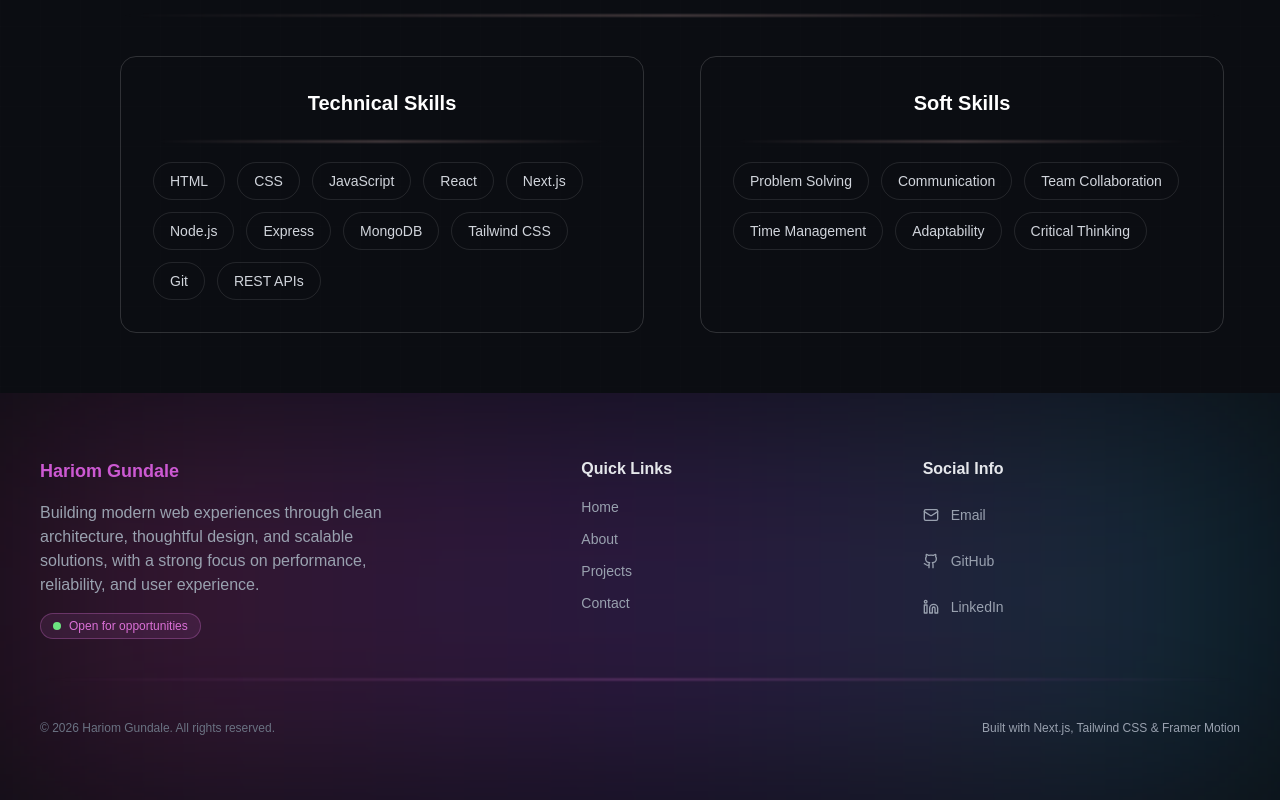
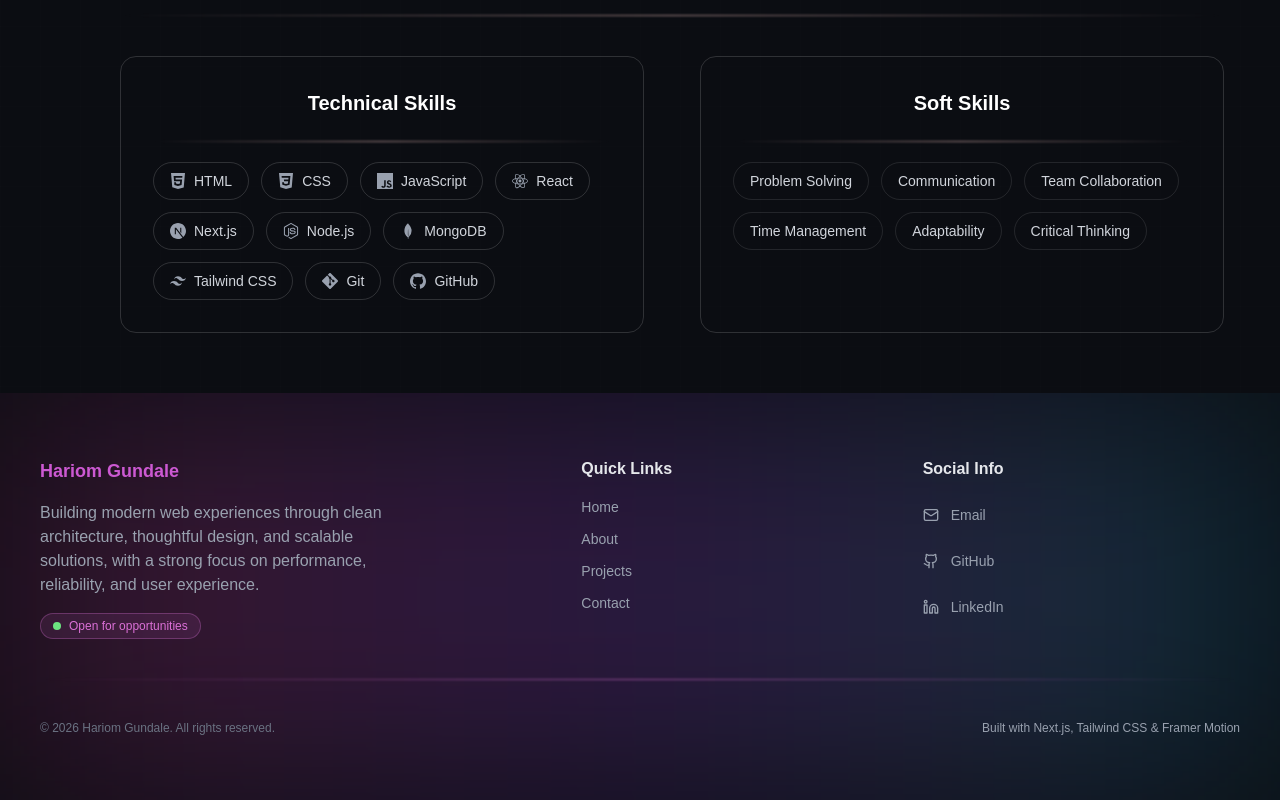
Before and after one commit to HariomGundale/hariom-portfolio, a Next.js app: page /about in a window 1280 px wide. Shown: the part 1194-1994 px from the top of the page. Built offline with nearby package versions, Linux system fonts and the light colour scheme.

Commit message:
final touch to about page and done

```diff
--- a/package.json
+++ b/package.json
@@ -14,7 +14,8 @@
     "next": "16.1.1",
     "react": "19.2.3",
     "react-card-flip": "^1.2.3",
-    "react-dom": "19.2.3"
+    "react-dom": "19.2.3",
+    "react-icons": "^5.5.0"
   },
   "devDependencies": {
     "@tailwindcss/postcss": "^4",
--- a/src/app/about/page.jsx
+++ b/src/app/about/page.jsx
@@ -1,11 +1,39 @@
 "use client";
 import { motion } from "framer-motion";
+import {
+    SiHtml5,
+    SiCss3,
+    SiJavascript,
+    SiReact,
+    SiNextdotjs,
+    SiNodedotjs,
+    SiMongodb,
+    SiTailwindcss, SiGit, SiGithub
+} from "react-icons/si";
 
 export default function AboutPage() {
 
     const box = {
         borderRadius: 5,
     }
+
+    const tech = [
+        { name: "HTML", icon: SiHtml5 },
+        { name: "CSS", icon: SiCss3 },
+        { name: "JavaScript", icon: SiJavascript },
+        { name: "React", icon: SiReact },
+        { name: "Next.js", icon: SiNextdotjs },
+        { name: "Node.js", icon: SiNodedotjs },
+        { name: "MongoDB", icon: SiMongodb },
+        { name: "Tailwind CSS", icon: SiTailwindcss },
+        { name: "Git", icon: SiGit },
+        { name: "GitHub", icon: SiGithub },
+    ];
+
+    const soft = [
+        "Problem Solving", "Communication", "Team Collaboration",
+        "Time Management", "Adaptability", "Critical Thinking",
+    ]
 
     return (
         <main className="min-h-screen relative overflow-hidden bg-[#0b0d12] text-white flex items-center py-6 sm:py-10 px-4 sm:px-8 md:pl-16 lg:pl-24">
@@ -147,32 +175,21 @@ export default function AboutPage() {
                                     viewport={{ once: true }}
                                     transition={{ duration: 0.7, ease: "easeOut" }}
                                     whileHover={{ scale: 1.1 }}
-                                whileTap={{ scale: 0.8 }}
-                                style={box}
+                                    whileTap={{ scale: 0.8 }}
+                                    style={box}
                                 >
                                     <h3 className="mb-6 text-xl font-semibold text-white text-center">
                                         Technical Skills
                                     </h3>
                                     <div className="w-full h-[1px] bg-gradient-to-r from-transparent via-[#FFCDC9]/60 to-transparent my-5 blur-[1px]" />
                                     <div className="flex flex-wrap gap-3">
-                                        {[
-                                            "HTML",
-                                            "CSS",
-                                            "JavaScript",
-                                            "React",
-                                            "Next.js",
-                                            "Node.js",
-                                            "Express",
-                                            "MongoDB",
-                                            "Tailwind CSS",
-                                            "Git",
-                                            "REST APIs",
-                                        ].map((skill) => (
+                                        {tech.map(({ name, icon: Icon }) => (
                                             <span
-                                                key={skill}
-                                                className="rounded-full border border-white/10 px-4 py-2 text-sm text-gray-300 transition-all duration-300 hover:border-cyan-400/60 hover:text-white hover:shadow-[0_0_15px_rgba(34,211,238,0.35)]"
-                                            >
-                                                {skill}
+                                                key={name}
+                                                className="flex items-center gap-2 rounded-full border border-white/15 px-4 py-2 text-sm text-gray-300 transition-all duration-300 hover:border-cyan-400/60 hover:text-white hover:shadow-[0_0_15px_rgba(34,211,238,0.35)]"
+                                            ><Icon className="text-base text-gray-400 transition-colors duration-300 group-hover:text-cyan-400" />
+                                                {name}
+
                                             </span>
                                         ))}
                                     </div>
@@ -188,22 +205,15 @@ export default function AboutPage() {
                                     viewport={{ once: true }}
                                     transition={{ duration: 0.7, ease: "easeOut" }}
                                     whileHover={{ scale: 1.1 }}
-                                whileTap={{ scale: 0.8 }}
-                                style={box}
+                                    whileTap={{ scale: 0.8 }}
+                                    style={box}
                                 >
                                     <h3 className="mb-6 text-xl font-semibold text-white text-center" >
                                         Soft Skills
                                     </h3>
-                                        <div className="w-full h-[1px] bg-gradient-to-r from-transparent via-[#FFCDC9]/60 to-transparent my-5 blur-[1px]" />
+                                    <div className="w-full h-[1px] bg-gradient-to-r from-transparent via-[#FFCDC9]/60 to-transparent my-5 blur-[1px]" />
                                     <div className="flex flex-wrap gap-3">
-                                        {[
-                                            "Problem Solving",
-                                            "Communication",
-                                            "Team Collaboration",
-                                            "Time Management",
-                                            "Adaptability",
-                                            "Critical Thinking",
-                                        ].map((skill) => (
+                                        {soft.map((skill) => (
                                             <span
                                                 key={skill}
                                                 className="rounded-full border border-white/10 px-4 py-2 text-sm text-gray-300 transition-all duration-300 hover:border-purple-400/60 hover:text-white hover:shadow-[0_0_15px_rgba(168,85,247,0.35)]"
```
Also changed, not shown: 1 other file (tests, documents, lock files or other folders).
